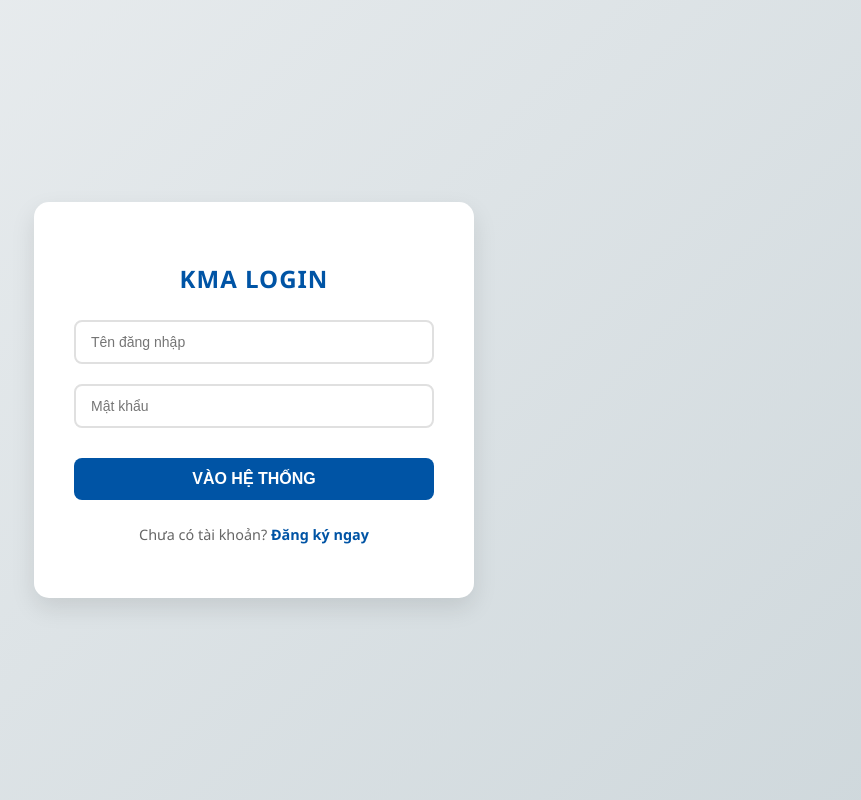
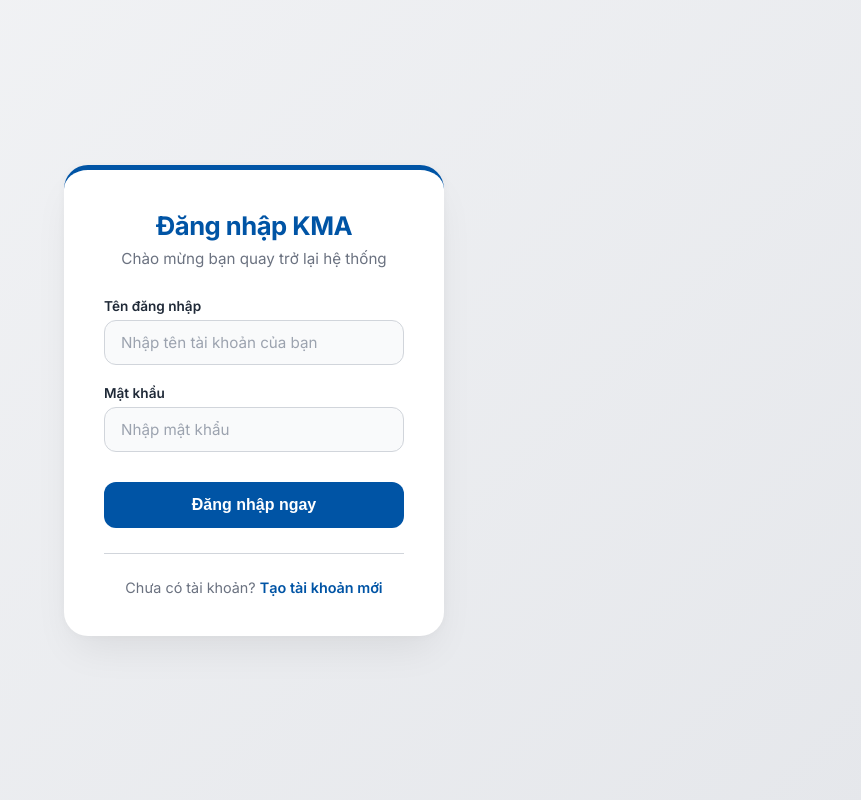
Before and after one commit to basangnguyen/kma-graph-coloring, a Flask app: page /login in a window 1280 px wide. Shown: the whole page, without its empty margins (386-1247 px from the left). Run offline with Flask 3, Linux system fonts and the light colour scheme; some libraries are stand-ins or nearby versions.

Commit message:
Update login.html

```diff
--- a/templates/login.html
+++ b/templates/login.html
@@ -4,147 +4,207 @@
     <meta charset="UTF-8">
     <meta name="viewport" content="width=device-width, initial-scale=1.0">
     <title>KMA - Đăng nhập</title>
+    <!-- Import Font Inter từ Google Fonts -->
+    <link href="https://fonts.googleapis.com/css2?family=Inter:wght@400;500;600;700&display=swap" rel="stylesheet">
     <style>
         :root {
-            --primary-color: #0054a5;
-            --secondary-color: #007bff;
-            --bg-gradient: linear-gradient(135deg, #eceff1 0%, #cfd8dc 100%);
+            --primary-color: #0054a5; /* Xanh KMA chủ đạo cho Đăng nhập */
+            --primary-hover: #004385;
+            --bg-color: #f3f4f6;
+            --text-main: #1f2937;
+            --text-muted: #6b7280;
+            --border-color: #d1d5db;
             --white: #ffffff;
-            --error-red: #d32f2f;
         }
 
         body {
-            font-family: 'Segoe UI', Tahoma, Geneva, Verdana, sans-serif;
-            background: var(--bg-gradient);
+            font-family: 'Inter', sans-serif;
+            background: linear-gradient(135deg, #f3f4f6 0%, #e5e7eb 100%);
             display: flex;
             justify-content: center;
             align-items: center;
-            height: 100vh;
+            min-height: 100vh;
             margin: 0;
+            color: var(--text-main);
         }
 
-        .login-box {
+        .login-container {
             background: var(--white);
             padding: 40px;
-            border-radius: 15px;
-            box-shadow: 0 10px 25px rgba(0,0,0,0.1);
+            border-radius: 24px;
+            box-shadow: 0 20px 40px -10px rgba(0,0,0,0.08), 0 0 10px rgba(0,0,0,0.03);
             width: 100%;
-            max-width: 360px;
-            text-align: center;
-            transition: transform 0.3s ease;
+            max-width: 380px;
+            box-sizing: border-box;
+            border-top: 5px solid var(--primary-color); /* Viền trên màu xanh dương */
         }
 
-        .login-box:hover {
-            transform: translateY(-5px);
+        .header {
+            text-align: center;
+            margin-bottom: 30px;
         }
 
-        h2 {
+        .header h2 {
             color: var(--primary-color);
-            margin-bottom: 25px;
+            margin: 0 0 8px 0;
             font-weight: 700;
-            letter-spacing: 1px;
-            text-transform: uppercase;
+            font-size: 1.6rem;
+            letter-spacing: -0.5px;
         }
 
-        .error-msg {
-            background: #ffebee;
-            color: var(--error-red);
-            padding: 10px;
-            border-radius: 5px;
-            font-size: 0.85em;
-            margin-bottom: 15px;
-            border: 1px solid #ffcdd2;
+        .header p {
+            margin: 0;
+            color: var(--text-muted);
+            font-size: 0.95rem;
         }
 
-        .input-group {
+        /* Xử lý màu sắc thông báo động từ Flask */
+        .alert {
+            padding: 12px 16px;
+            margin-bottom: 20px;
+            border-radius: 10px;
+            font-size: 0.9rem;
+            font-weight: 500;
+            text-align: center;
+            animation: slideDown 0.4s ease-out;
+        }
+
+        .alert.success { background: #d1fae5; color: #065f46; border: 1px solid #a7f3d0; }
+        .alert.danger, .alert.error { background: #fee2e2; color: #991b1b; border: 1px solid #fecaca; }
+        .alert.warning { background: #fef3c7; color: #92400e; border: 1px solid #fde68a; }
+
+        @keyframes slideDown {
+            from { opacity: 0; transform: translateY(-10px); }
+            to { opacity: 1; transform: translateY(0); }
+        }
+
+        .form-group {
             margin-bottom: 20px;
             text-align: left;
         }
 
-        input {
+        .form-group label {
+            display: block;
+            margin-bottom: 6px;
+            font-size: 0.85rem;
+            font-weight: 600;
+            color: var(--text-main);
+        }
+
+        .form-group input {
             width: 100%;
-            padding: 12px 15px;
-            border: 2px solid #e0e0e0;
-            border-radius: 8px;
+            padding: 12px 16px;
+            border: 1.5px solid var(--border-color);
+            border-radius: 12px;
             box-sizing: border-box;
             outline: none;
-            transition: border-color 0.3s ease, box-shadow 0.3s ease;
-            font-size: 14px;
+            transition: all 0.2s ease;
+            font-family: inherit;
+            font-size: 0.95rem;
+            color: var(--text-main);
+            background-color: #f9fafb;
         }
 
-        input:focus {
-            border-color: var(--secondary-color);
-            box-shadow: 0 0 8px rgba(0, 123, 255, 0.2);
+        .form-group input::placeholder {
+            color: #9ca3af;
         }
 
-        button {
+        .form-group input:focus {
+            border-color: var(--primary-color);
+            background-color: var(--white);
+            box-shadow: 0 0 0 4px rgba(0, 84, 165, 0.15); /* Glow màu xanh dương */
+        }
+
+        .btn-submit {
             width: 100%;
-            padding: 12px;
+            padding: 14px;
             background: var(--primary-color);
             color: white;
             border: none;
-            border-radius: 8px;
+            border-radius: 12px;
             cursor: pointer;
-            font-size: 16px;
+            font-size: 1rem;
             font-weight: 600;
-            transition: background 0.3s ease, box-shadow 0.3s ease;
+            transition: all 0.2s ease;
             margin-top: 10px;
         }
 
-        button:hover {
-            background: #003d7a;
-            box-shadow: 0 4px 12px rgba(0, 84, 165, 0.3);
+        .btn-submit:hover {
+            background: var(--primary-hover);
+            transform: translateY(-2px);
+            box-shadow: 0 8px 15px rgba(0, 84, 165, 0.25);
         }
 
-        button:active {
-            transform: scale(0.98);
+        .btn-submit:active {
+            transform: translateY(0);
+        }
+
+        .divider {
+            height: 1px;
+            background: var(--border-color);
+            margin: 25px 0;
+            position: relative;
         }
 
         .footer-text {
-            margin-top: 25px;
-            font-size: 0.9em;
-            color: #666;
+            text-align: center;
+            font-size: 0.9rem;
+            color: var(--text-muted);
+            margin: 0;
         }
 
         .footer-text a {
             color: var(--primary-color);
             text-decoration: none;
             font-weight: 600;
+            transition: color 0.2s;
         }
 
         .footer-text a:hover {
+            color: var(--primary-hover);
             text-decoration: underline;
         }
     </style>
 </head>
 <body>
-    <div class="login-box">
-        <h2>KMA LOGIN</h2>
 
-        <!-- Hiển thị thông báo lỗi -->
+    <div class="login-container">
+        <div class="header">
+            <h2>Đăng nhập KMA</h2>
+            <p>Chào mừng bạn quay trở lại hệ thống</p>
+        </div>
+
+        <!-- Hiển thị thông báo động từ Flask (Thành công, Lỗi, Cảnh báo) -->
         {% with messages = get_flashed_messages(with_categories=true) %}
           {% if messages %}
-            <div class="error-container">
             {% for category, message in messages %}
-              <p class="error-msg">{{ message }}</p>
+              <div class="alert {{ category if category != 'message' else 'warning' }}">
+                {{ message }}
+              </div>
             {% endfor %}
-            </div>
           {% endif %}
         {% endwith %}
 
         <form method="POST">
-            <div class="input-group">
-                <input type="text" name="username" placeholder="Tên đăng nhập" required>
+            <div class="form-group">
+                <label for="username">Tên đăng nhập</label>
+                <input type="text" id="username" name="username" placeholder="Nhập tên tài khoản của bạn" required autocomplete="username">
             </div>
-            <div class="input-group">
-                <input type="password" name="password" placeholder="Mật khẩu" required>
+
+            <div class="form-group">
+                <label for="password">Mật khẩu</label>
+                <input type="password" id="password" name="password" placeholder="Nhập mật khẩu" required autocomplete="current-password">
             </div>
-            <button type="submit">VÀO HỆ THỐNG</button>
+
+            <button type="submit" class="btn-submit">Đăng nhập ngay</button>
         </form>
 
+        <div class="divider"></div>
+
         <p class="footer-text">
-            Chưa có tài khoản? <a href="/register">Đăng ký ngay</a>
+            Chưa có tài khoản? <a href="/register">Tạo tài khoản mới</a>
         </p>
     </div>
+
 </body>
 </html>
```
